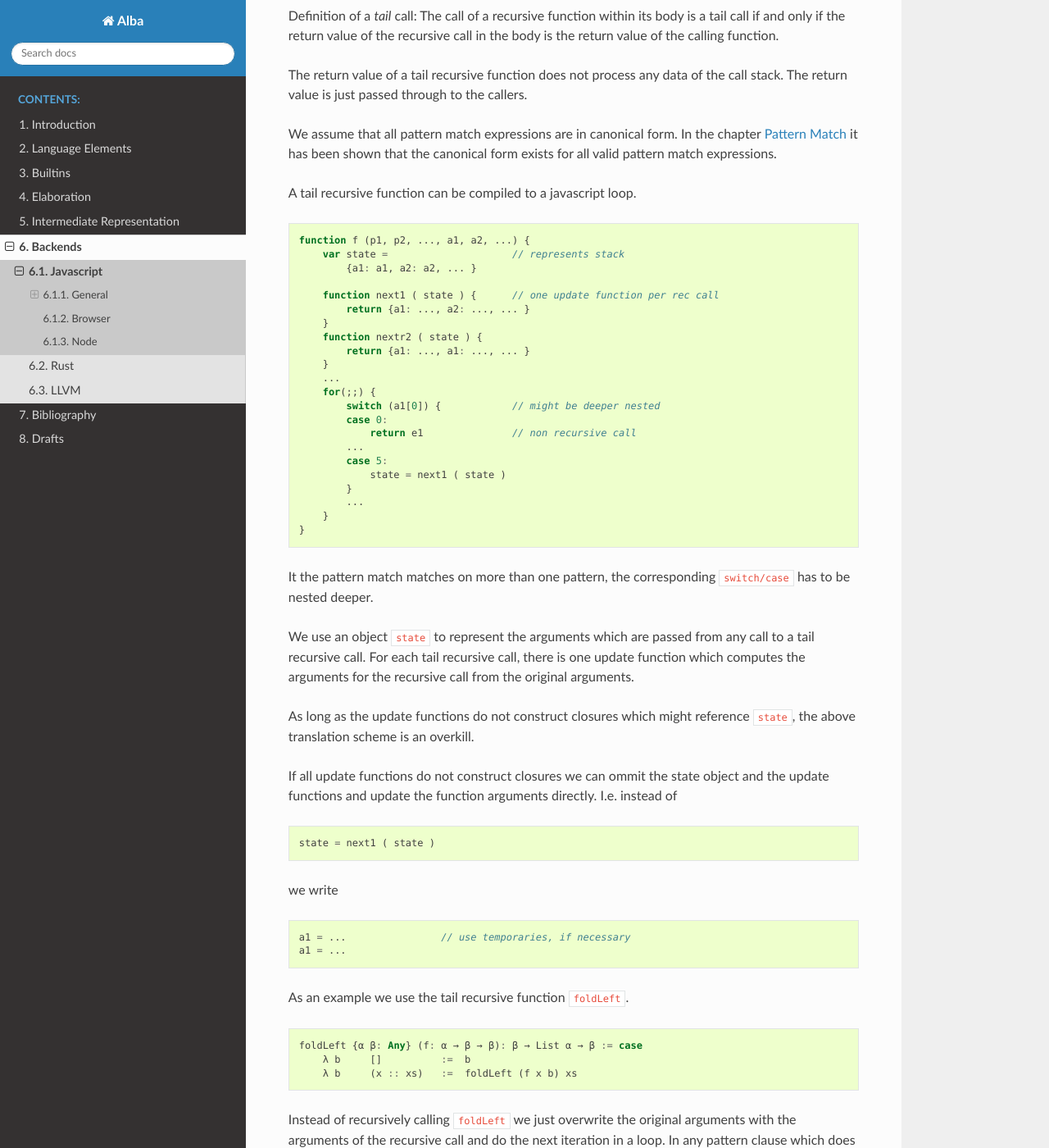
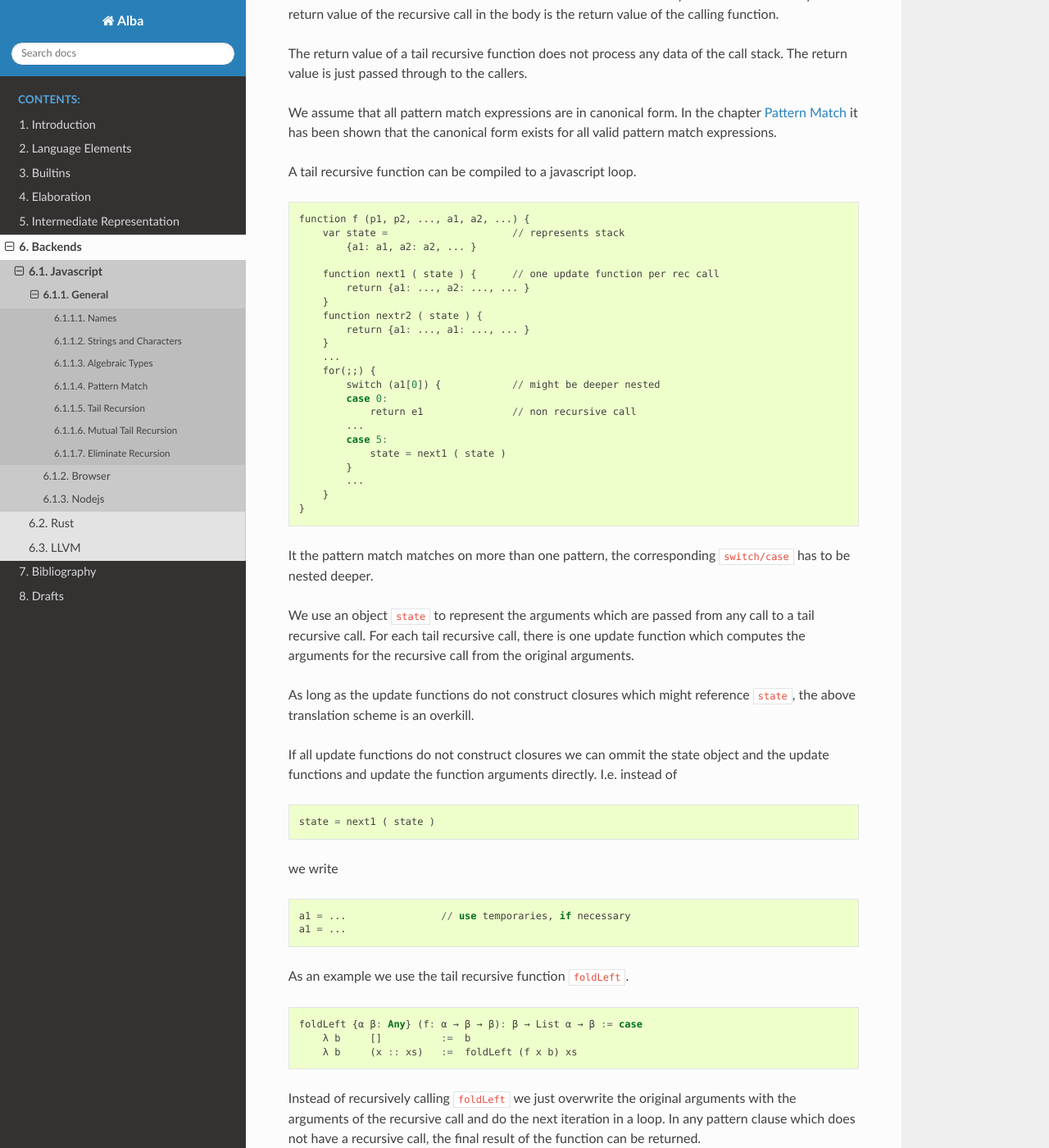
Before and after one commit to alba-lang/lang-spec, a Sphinx documentation site: the page built from sphinx/source/backend/js/general.rst, in a window 1280 px wide and 1400 px high, scrolled down 2347 px. Shown: the whole window at 82% size. Built offline with Sphinx 7.4.7 and the Read the Docs theme 2.0.0, drawn with Linux system fonts in a browser that asks for light colours; some of the changed text lies outside the part shown.

Commit message:
Splitted javascript backend
	modified:   sphinx/source/backend/index.rst
	new file:   sphinx/source/backend/js/browser.rst
	renamed:    sphinx/source/backend/javascript.rst -> sphinx/source/backend/js/general.rst
	new file:   sphinx/source/backend/js/index.rst
	new file:   sphinx/source/backend/js/nodejs.rst

```diff
--- a/sphinx/source/backend/index.rst
+++ b/sphinx/source/backend/index.rst
@@ -5,6 +5,6 @@
 
 .. toctree::
 
-    javascript
+    js/index
     rust
     llvm
--- /dev/null
+++ b/sphinx/source/backend/js/browser.rst
@@ -0,0 +1,3 @@
+************************************************************
+Browser
+************************************************************
--- a/sphinx/source/backend/javascript.rst
+++ b/sphinx/source/backend/js/general.rst
@@ -33,7 +28,7 @@
 
 
 Strings and Characters
---------------------------------------------------
+==================================================
 
 The elements of javascript strings are 16 bit unsigned integer values. Each
 element is treated as a UTF-16 code unit value.
@@ -57,7 +52,7 @@
 
 
 Algebraic Types
---------------------------------------------------
+==================================================
 
 Objects of algebraic types can be implemeneted by arrays. For each constructor
 we use an :math:`n+1`\ ary array where :math:`n` is the number of runtime
@@ -79,7 +74,7 @@
 
 
 Pattern Match
---------------------------------------------------
+==================================================
 
 The most straightforward way is to use a ``switch/case`` expression.
 
@@ -122,7 +117,7 @@
 
 
 Tail Recursion
---------------------------------------------------
+==================================================
 
 The javascript engines in the browser and node cannot handle deep recursion
 well. Therefore compiling recursive Alba functions to recursive javascript
@@ -266,7 +261,7 @@
 
 
 Mutual Tail Recursion
---------------------------------------------------
+==================================================
 
 The translation to a loop works in the case of mutually recursive functions as
 well as long as the mutually recursive calls are tail calls.
@@ -321,7 +316,7 @@
 
 
 Eliminate Recursion
---------------------------------------------------
+==================================================
 
 Stack size is limited in javascript, heapsize is limited just by the available
 memory in the javascript engine.
@@ -502,14 +497,3 @@
                 k []
             λ (x :: xs) (y :: ys) k :=
                 zipCPS xs ys (λ r := k ((x,y) :: r))
-
-
-
-
-
-Browser
-============================================================
-
-
-Node
-============================================================
--- /dev/null
+++ b/sphinx/source/backend/js/nodejs.rst
@@ -0,0 +1,3 @@
+************************************************************
+Nodejs
+************************************************************
```
Also changed, not shown: other parts of sphinx/source/backend/js/general.rst (+4 -9 lines), sphinx/source/backend/js/index.rst (added, +10 -0 lines).
